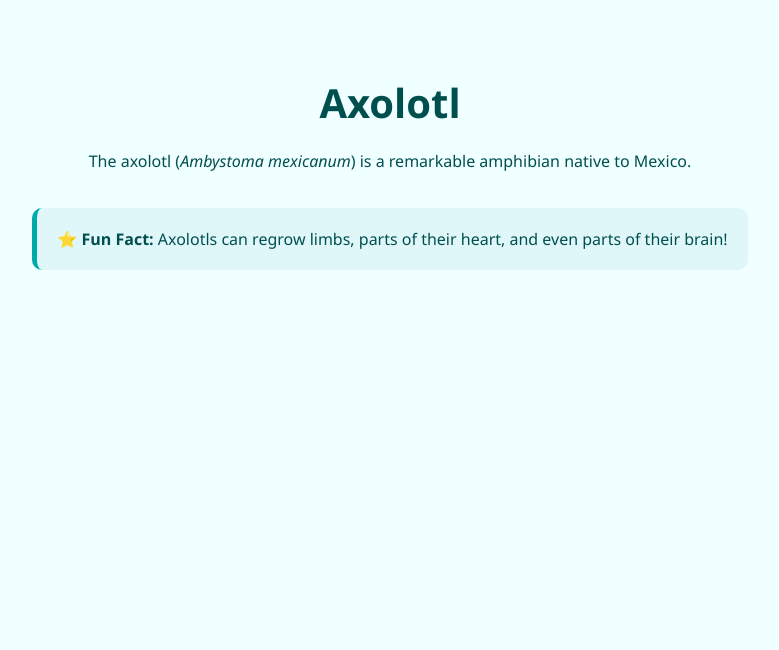
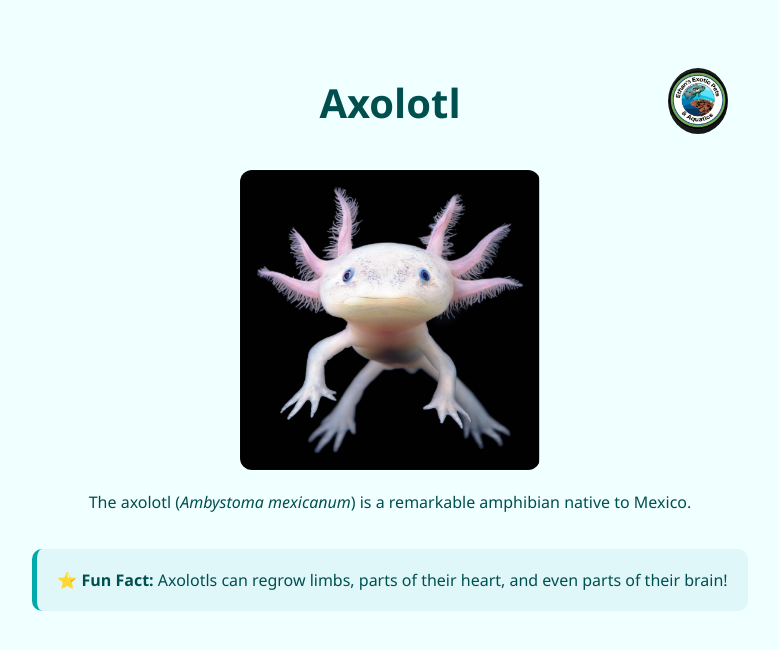
Before and after one commit to dmyersacsdsc/axototl-card, a plain HTML site: page info.html in a window 1280 px wide. Shown: the whole page, without its empty margins (250-1029 px from the left). Drawn offline with Linux system fonts and the light colour scheme.

Commit message:
Add files via upload

```diff
--- a/info.html
+++ b/info.html
@@ -24,13 +24,33 @@
       border-radius: 10px;
       display: inline-block;
     }
+    .logo {
+      width: 60px;
+      position: absolute;
+      top: 20px;
+      right: 20px;
+      border-radius: 50%;
+    }
+    .axolotl {
+      max-width: 300px;
+      border-radius: 12px;
+      margin-top: 20px;
+    }
+    .container {
+      position: relative;
+      display: inline-block;
+    }
   </style>
 </head>
 <body>
-  <h1>Axolotl</h1>
-  <p>The axolotl (<i>Ambystoma mexicanum</i>) is a remarkable amphibian native to Mexico.</p>
-  <div class="fact">
-    ⭐ <strong>Fun Fact:</strong> Axolotls can regrow limbs, parts of their heart, and even parts of their brain!
+  <div class="container">
+    <img src="logo.jpg" class="logo" alt="Logo" />
+    <h1>Axolotl</h1>
+    <img src="axolotl.jpg" class="axolotl" alt="Axolotl" />
+    <p>The axolotl (<i>Ambystoma mexicanum</i>) is a remarkable amphibian native to Mexico.</p>
+    <div class="fact">
+      ⭐ <strong>Fun Fact:</strong> Axolotls can regrow limbs, parts of their heart, and even parts of their brain!
+    </div>
   </div>
 </body>
 </html>
```
Also changed, not shown: qr.png.
